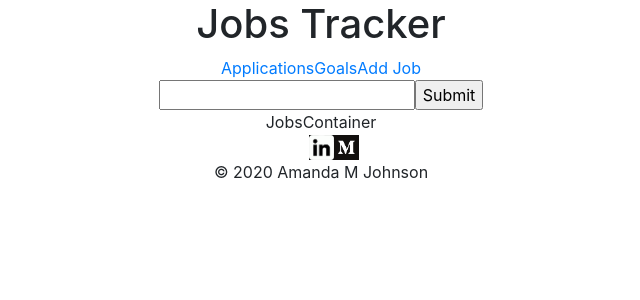
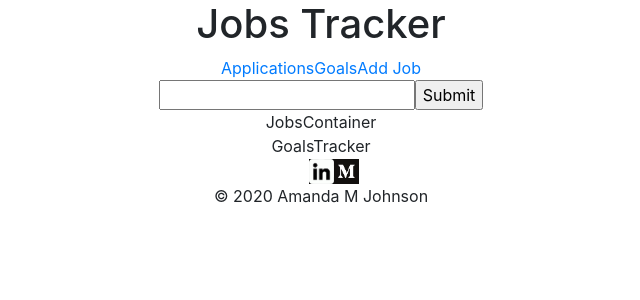
Before and after one commit to amandena/jobs-tracker, a React (Create React App) app in the folder client/: page /goals in a window 1280 px wide. Shown: the top 300 px of the page, without its empty margins (319-959 px from the left). Built offline with nearby package versions, Linux system fonts and the light colour scheme.

Commit message:
imported another component and changed Routes

```diff
--- a/client/src/containers/JobsContainer.js
+++ b/client/src/containers/JobsContainer.js
@@ -1,8 +1,9 @@
 import React from 'react'
 import { Route, Switch } from 'react-router-dom'
 import Job from '../components/Job'
-import Jobs from '../components/Jobs'
+import Applications from '../components/Applications'
 import JobForm from '../components/JobForm'
+import GoalsTracker from '../components/GoalsTracker'
 
 class JobsContainer extends React.Component {
   render() {
@@ -10,9 +11,10 @@ class JobsContainer extends React.Component {
       <div className='jobs-container'>
         JobsContainer
         <Switch>
+          <Route path='/applications-tracker' component={Applications}/>
           <Route path='/jobs/new' component={JobForm}/>
           <Route path='/jobs/:id' component={Job}/>
-          <Route path='/jobs' component={Jobs}/>
+          <Route path='/goals' component={GoalsTracker}/>
         </Switch>
       </div>
     )
```
